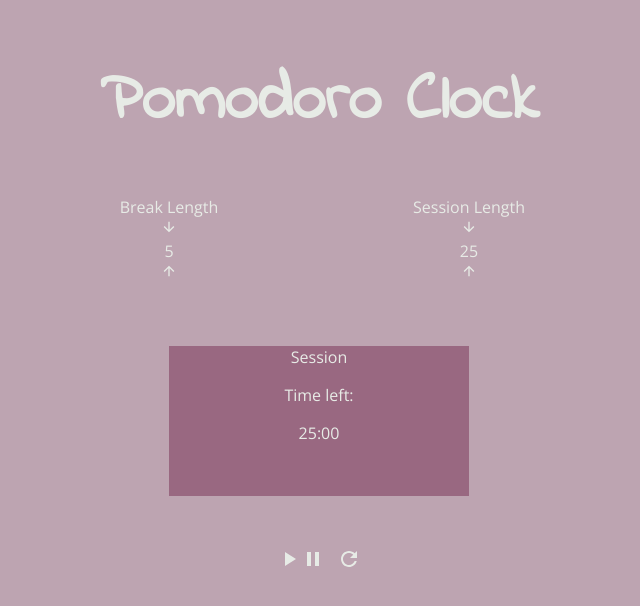
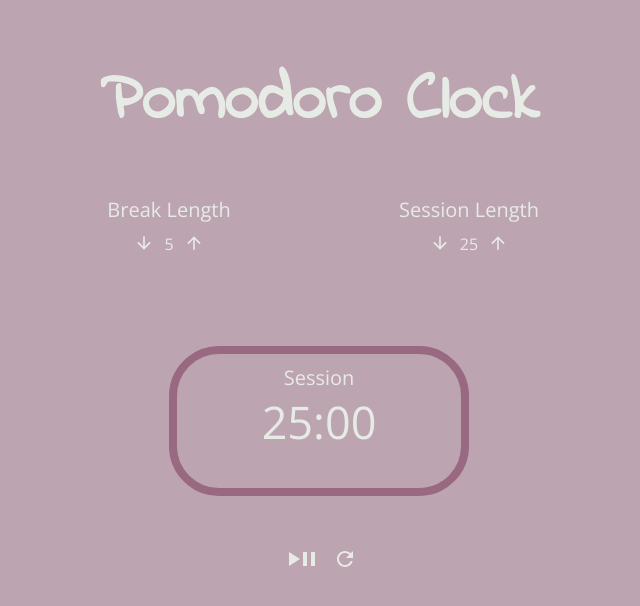
Before and after one commit to Sharoness/freecodecamp_React_P5_Pomodoro_Clock, a React (Create React App) app: page / in a window 1280 px wide. Shown: the top 606 px of the page, without its empty margins (321-961 px from the left). Built offline with nearby package versions, Linux system fonts and the light colour scheme.

Commit message:
made lay-out better

```diff
--- a/src/LengthControl.css
+++ b/src/LengthControl.css
@@ -0,0 +1,33 @@
+#arrowNumArrow {
+    display: flex;
+    flex-direction: row;
+    text-align: center;
+    justify-content: center;
+}
+
+#arrowNumArrow button {
+    padding: 0px;
+    margin-top: 10px;
+}
+
+#break-label {
+    font-size: 20px;
+}
+
+#session-label {
+    font-size: 20px;
+}
+
+#break-length {
+    margin-top: 10px;
+    margin-left: 10px;
+    margin-right: 10px;
+    width: auto;
+}
+
+#session-length {
+    margin-top: 10px;
+    margin-left: 10px;
+    margin-right: 10px;
+    width: auto;
+}
--- a/src/LengthControl.jsx
+++ b/src/LengthControl.jsx
@@ -27,13 +27,15 @@ const LengthControl = ({idLabel, length, idDecrement, idLength, idIncrement, len
     }
 
     return (
-        <div style={{gridColumn: length === "Break Length" ? "1 / 3" : "5 / 7"}}>
+        <div style={{gridColumn: length === "Break Length" ? "1 / 3" : "5 / 7"}} className="length-control">
             <div id={idLabel}>
                 {length}
             </div>
-            <button id={idDecrement} onClick={decrease(setLengthCount, lengthCount, label)}><MdArrowDownward size={16} /></button>
-            <div id={idLength}>{lengthCount}</div>
-            <button id={idIncrement} onClick={increase(setLengthCount, lengthCount, label)}><MdArrowUpward size={16} /></button>
+            <div id="arrowNumArrow">
+                <button id={idDecrement} onClick={decrease(setLengthCount, lengthCount, label)}><MdArrowDownward size={20} /></button>
+                <div id={idLength}>{lengthCount}</div>
+                <button id={idIncrement} onClick={increase(setLengthCount, lengthCount, label)}><MdArrowUpward size={20} /></button>
+            </div>
         </div>
     )
 }
--- a/src/Timer.css
+++ b/src/Timer.css
@@ -1,5 +1,15 @@
 #timer {
-    background-color: #996881;
     grid-column: 2 / 6;
     grid-row: 2 / 3;
+    font-size: 20px;
+    border-radius: 50px;
+    border: 8px solid #996881;
 }
+
+#time-left {
+    font-size: 45px;
+}
+
+#timer-label {
+    padding-top: 10px;
+}
--- a/src/Timer.jsx
+++ b/src/Timer.jsx
@@ -22,9 +22,11 @@ const Timer = ({timerCount, sessionOrBreak, audioRef}) => {
 
     return (
         <div id="timer" className="timer">
+          <div className="timer-wrapper">
             <div id="timer-label">{sessionOrBreak}</div>
-            <p>Time left: </p><div id="time-left">{secToMmSs(timerCount)}</div>
+            <div id="time-left">{secToMmSs(timerCount)}</div>
             <audio id="beep" preload="auto" src="https://www.soundjay.com/misc/sounds/bell-ringing-05.mp3" ref={audioRef}></audio>
+          </div>
         </div>
     )
 }
--- a/src/TimerControl.css
+++ b/src/TimerControl.css
@@ -2,3 +2,7 @@
     grid-column: 3 / 5;
     grid-row: 3 / 4;
 }
+
+.arrow {
+    margin-right: -8px;
+}
--- a/src/TimerControl.jsx
+++ b/src/TimerControl.jsx
@@ -30,7 +30,7 @@ const TimerControl = ({setBreakLengthCount, setSessionLengthCount, setTimerCount
 
     return (
         <div className="timer-control">
-            <button id="start_stop" onClick={startstop}><MdPlayArrow size={24} /><MdPause size={24} /></button>
+            <button id="start_stop" onClick={startstop}><MdPlayArrow size={24} className="arrow" /><MdPause size={24} /></button>
             <button id="reset" onClick={reset}><MdRefresh size={24} /></button>
         </div>
     )
```
